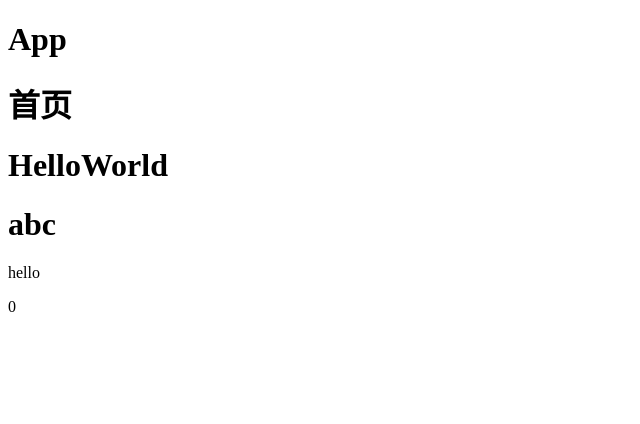
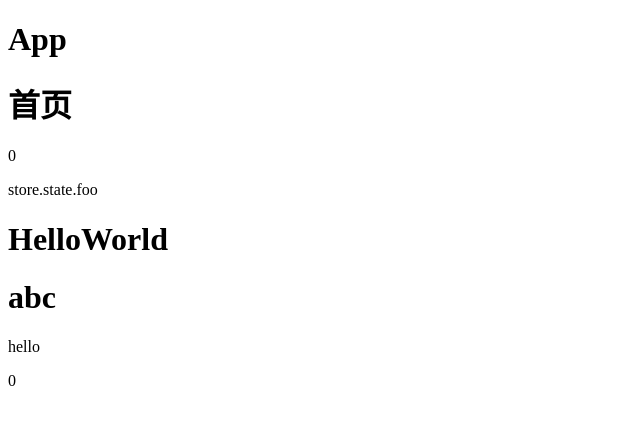
Before and after one commit to veritablevein/shop-admin, a Vue app: page /#/ in a window 1280 px wide. Shown: the top 424 px of the page, without its empty margins (0-640 px from the left). Built offline with nearby package versions, Linux system fonts and the light colour scheme.

Commit message:
chore: init vuex and ts support

```diff
--- a/package.json
+++ b/package.json
@@ -11,7 +11,8 @@
   },
   "dependencies": {
     "vue": "^3.2.25",
-    "vue-router": "^4.0.15"
+    "vue-router": "^4.0.15",
+    "vuex": "^4.0.2"
   },
   "devDependencies": {
     "@commitlint/cli": "^17.0.0",
--- a/src/main.ts
+++ b/src/main.ts
@@ -1,7 +1,9 @@
 import { createApp } from 'vue'
 import App from './App.vue'
 import router from './router'
+import { store, key } from './store'
 
 createApp(App)
   .use(router)
+  .use(store, key)
   .mount('#app')
--- /dev/null
+++ b/src/store/index.ts
@@ -0,0 +1,30 @@
+import { createStore, Store, useStore as baseUseStore } from 'vuex'
+import { InjectionKey } from 'vue'
+
+export interface State {
+  count: number
+  foo: string
+}
+
+// 定义 injection key
+export const key:InjectionKey<Store<State>> = Symbol('store')
+
+// 创建一个新的 store 实例
+export const store = createStore<State>({
+  state () {
+    return {
+      count: 0,
+      foo: 'store.state.foo'
+    }
+  },
+  mutations: {
+    increment (state) {
+      state.count++
+    }
+  }
+})
+
+// 定义自己的 `useStore` 组合式函数
+export function useStore () {
+  return baseUseStore(key)
+}
--- a/src/views/home/homeIndex.vue
+++ b/src/views/home/homeIndex.vue
@@ -1,9 +1,16 @@
 <script lang="ts" setup>
+import { useStore } from '../../store'
+
+const store = useStore()
+
+console.log(store.state.count)
 
 </script>
 
 <template>
   <h1>首页</h1>
+  <p>{{ store.state.count }}</p>
+  <p>{{ store.state.foo }}</p>
 </template>
 
 <style lang="scss" scoped>
```
Also changed, not shown: src/vuex.d.ts (added, +13 -0 lines), 1 other file (tests, documents, lock files or other folders).
